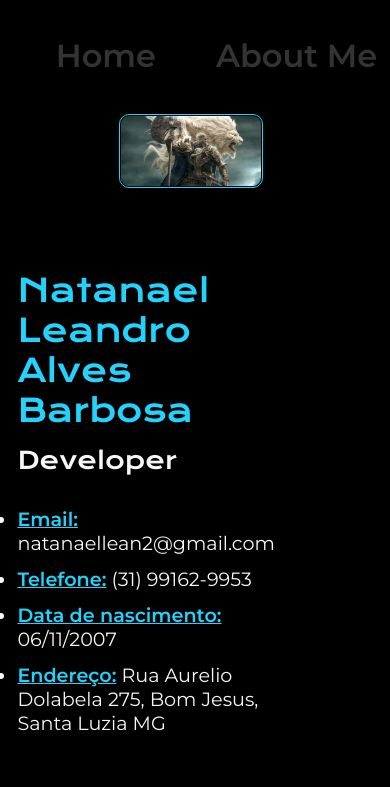
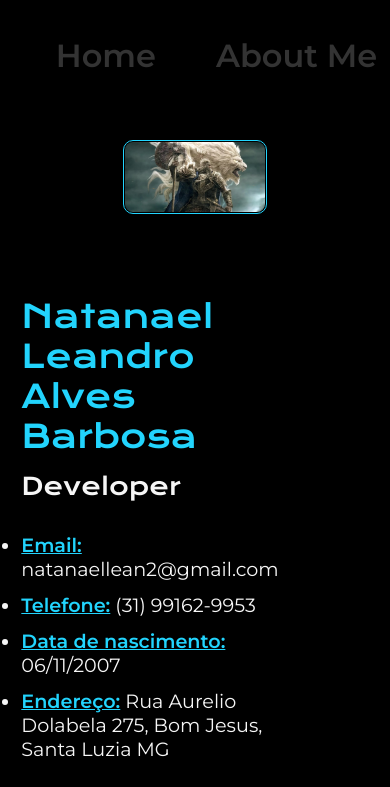
Before and after one commit to NatanaelABarbosa/portifolio, a plain HTML site: page about.html in a window 390 px wide. Shown: the top 787 px of the page. Drawn offline with nearby package versions, Linux system fonts and the light colour scheme.

Commit message:
retoques finais 2

```diff
--- a/about.html
+++ b/about.html
@@ -13,7 +13,7 @@
             <a class="cabecalho__menu__link" href="about.html">About Me</a>
         </nav>
     </header>
-    <main class="apresentacao">
+    <main class="apresentacao2">
         <section class="apresentacao__conteudo_about">
             <div class="informacoes_pessoais">
                 <div class="informacoes_pessoais__nome">
--- a/styles/style.css
+++ b/styles/style.css
@@ -134,6 +134,14 @@ body {
     text-align: center;
 }
 
+.apresentacao2 {
+    padding: 3% 11%;
+    display: flex;
+    align-items: center;
+    justify-content: space-between;
+    gap: 82px;
+}
+
 .apresentacao__conteudo_about {
     width: 45%;
     display: flex;
@@ -217,6 +225,12 @@ body {
         padding: 3% 9%;
     }
 
+    .apresentacao2 {
+        flex-direction: column-reverse;
+        width: 80%;
+        padding: 10% 10%;
+    }
+
     .apresentacao__conteudo {
         width: auto;
     }
@@ -224,7 +238,11 @@ body {
     .cabecalho__menu {
         justify-content: center;
         padding-top: 8%;
-        padding-bottom: 8%;
+        padding-bottom: 4%;
+    }
+
+    .apresentacao__conteudo__img {
+        margin-top: 4%;
     }
 
     .apresentacao__conteudo_about {
```
